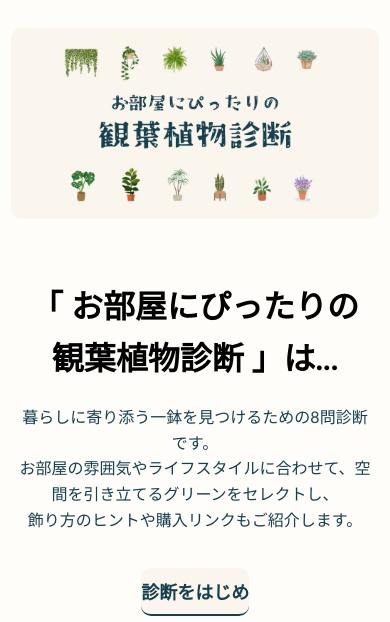
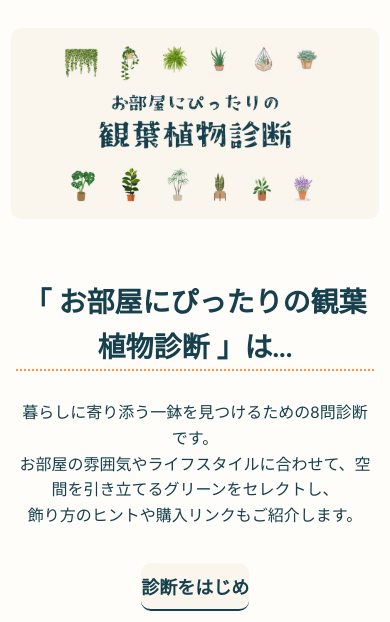
Before and after one commit to p-ling-2000/BLOG, a website: page public/index.html in a window 390 px wide. Shown: the part 222-844 px from the top of the page. Drawn offline with Linux system fonts and the light colour scheme; no server answers.

Commit message:
Update style.css

```diff
--- a/public/css/style.css
+++ b/public/css/style.css
@@ -247,11 +247,13 @@ main {
   margin-bottom: 10px;
 }
 
-.intro h2 {
+.intro h1 {
   display: inline-block;
   color: #16404d;
   border-bottom: 2px dotted #ff9149;
   margin-top: 20px;
+  font-size: 27px;
+
 }
 .intro p {
   display: block;
@@ -425,7 +427,7 @@ main {
     margin-bottom: 10px;
   }
 
-  .intro h2 {
+  .intro h1 {
     display: inline-block;
     color: #16404d;
     border-bottom: 2px dotted #ff9149;
```
